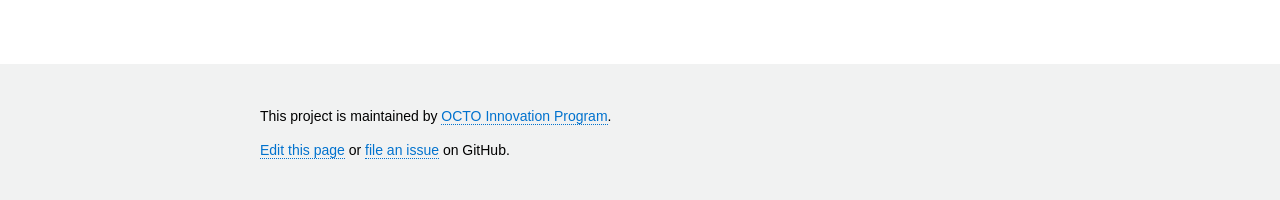
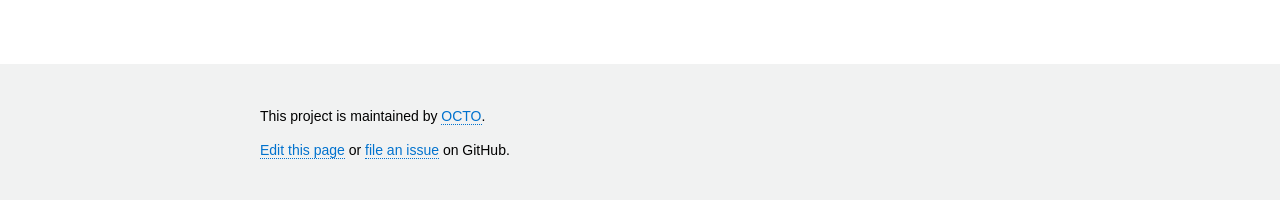
Before and after one commit to DCgov/dcgov.github.io, a Jekyll site: the page built from _pages/index.md, in a window 1280 px wide. Shown: the part 1034-1234 px from the top of the page. Built offline with Jekyll 4.4.1, drawn with Linux system fonts in a browser that asks for light colours; nearby versions of some CDN libraries.

Commit message:
Update _config.yml

```diff
--- a/_config.yml
+++ b/_config.yml
@@ -14,7 +14,7 @@ name: DC Open Government
 
 # Author/Organization info to be displayed in the templates
 author:
-  name: OCTO Innovation Program
+  name: OCTO
   url: mailto:open@dc.gov
 
 # When using this template with a project (repository) page set the baseurl to '/project-name'
```
